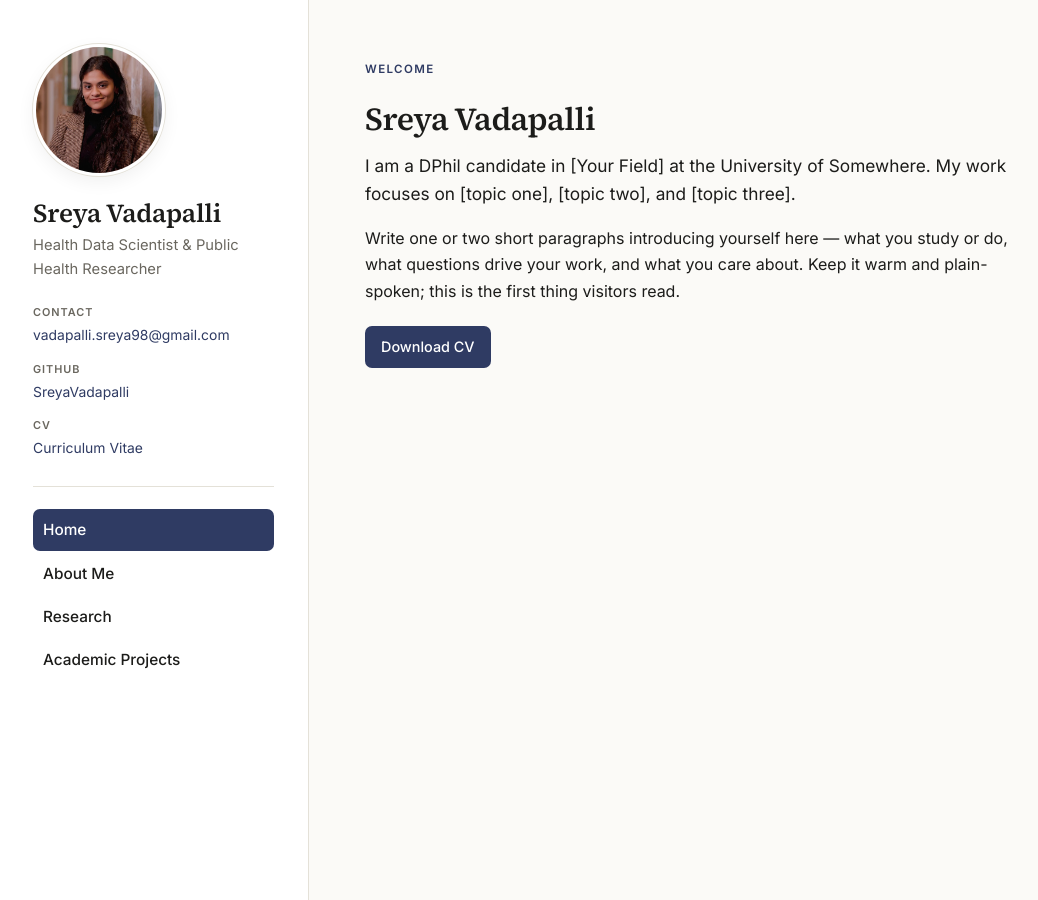
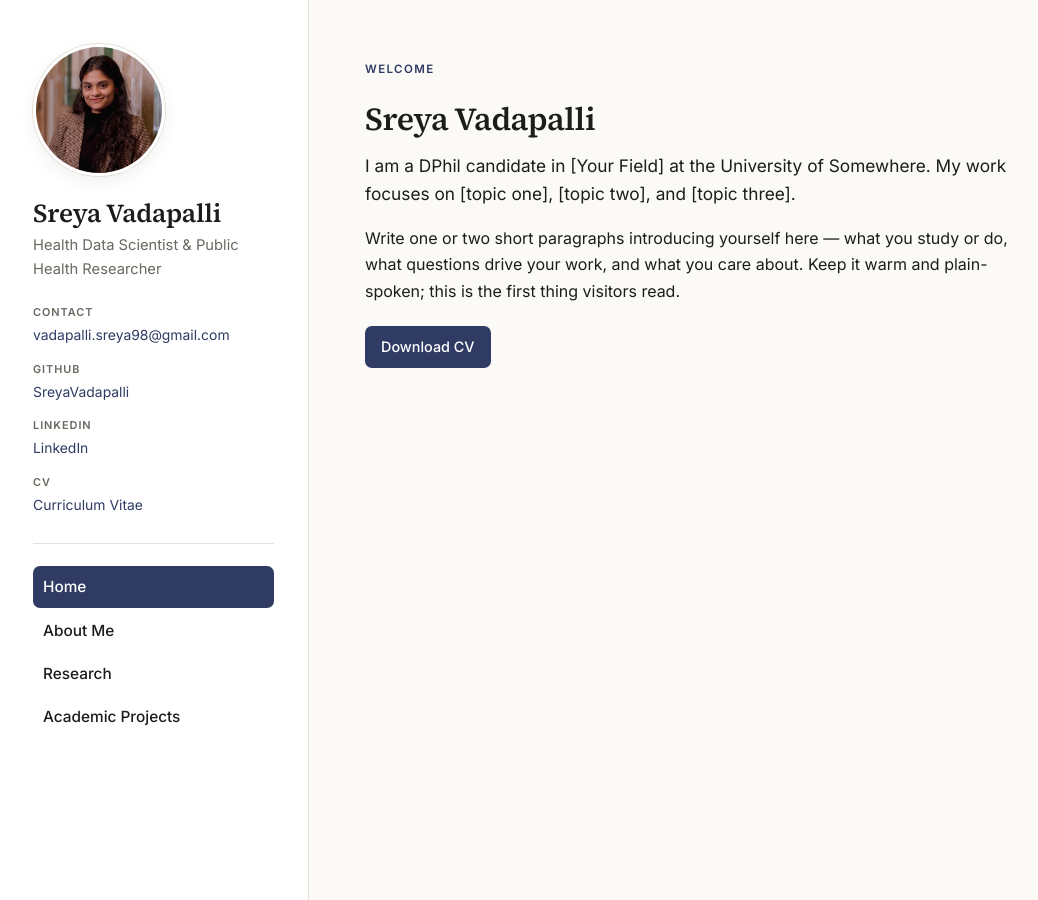
Before and after one commit to SreyaVadapalli/SreyaVadapalli.github.io, a Jekyll site: the page built from index.html, in a window 1280 px wide. Shown: the whole page, without its empty margins (51-1089 px from the left). Built offline with Jekyll 4.4.1, drawn with Linux system fonts in a browser that asks for light colours.

```diff
--- a/_config.yml
+++ b/_config.yml
@@ -2,6 +2,7 @@
 tagline:     Health Data Scientist & Public Health Researcher
 email:       vadapalli.sreya98@gmail.com
 github_user: SreyaVadapalli
+linkedin_user: sreyavadapalli
 cv_path:     /assets/files/Vadapalli_Sreya_Resume.pdf
 
 description:  Health Data Scientist & Public Health Researcher. Interests in X, Y, and Z.
--- a/_layouts/default.html
+++ b/_layouts/default.html
@@ -30,6 +30,10 @@
         <div class="label">GitHub</div>
         <a href="https://github.com/{{ site.github_user }}" target="_blank" rel="noopener">{{ site.github_user }}</a>
       </div>
+            <div class="row">
+        <div class="label">LinkedIn</div>
+        <a href="https://www.linkedin.com/in/{{ site.linkedin_user }}" target="_blank" rel="noopener">LinkedIn</a>
+      </div>
       <div class="row">
         <div class="label">CV</div>
         <a href="{{ site.cv_path | relative_url }}" target="_blank" rel="noopener">Curriculum Vitae</a>
```
